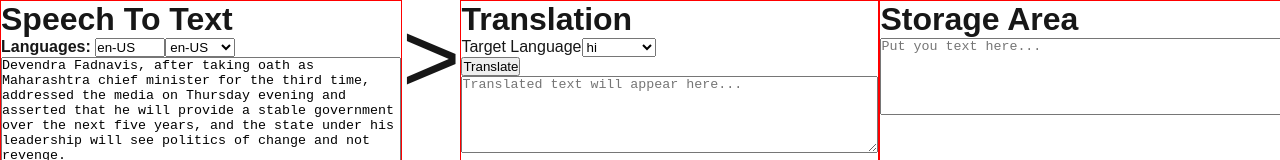
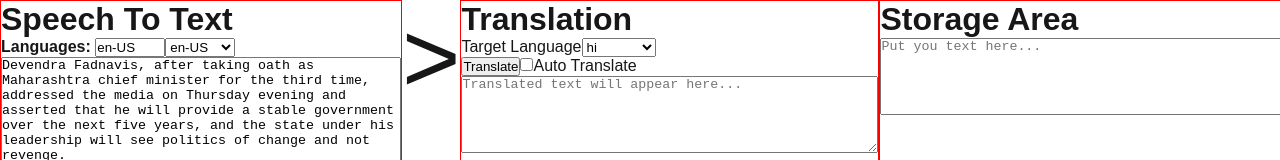
Before and after one commit to vimlesh1975/texttospeech, a Next.js app: page / in a window 1280 px wide. Shown: the top 160 px of the page. Built offline with nearby package versions, Linux system fonts and the light colour scheme.

Commit message:
auto translate

```diff
--- a/package.json
+++ b/package.json
@@ -12,6 +12,7 @@
     "@google-cloud/text-to-speech": "^5.6.0",
     "@google-cloud/translate": "^8.5.0",
     "axios": "^1.7.8",
+    "beautiful-react-hooks": "^5.0.2",
     "dotenv": "^16.4.6",
     "next": "15.0.3",
     "react": "^18.3.1",
--- a/src/app/SpeechToText.jsx
+++ b/src/app/SpeechToText.jsx
@@ -1,5 +1,5 @@
 import SpeechRecognition, { useSpeechRecognition } from "react-speech-recognition";
-import { useState } from "react";
+import { useState,useEffect  } from "react";
 import TTS from "./TTS";
 import TranslationApp from './TranslationApp'
 
@@ -71,14 +71,17 @@ const languages = [
     "zh-TW",
     "bh-IN"
 ];
+
+
 function SpeechToText() {
     const { transcript, listening, resetTranscript } = useSpeechRecognition();
     const [currentLanguage, setcurrentLanguage] = useState('en-US');
     const [continuous1, setContinuous1] = useState(true);
     const [currentText, setcurrentText] = useState('Devendra Fadnavis, after taking oath as Maharashtra chief minister for the third time, addressed the media on Thursday evening and asserted that he will provide a stable government over the next five years, and the state under his leadership will see politics of change and not revenge.')
     const [replace1, setReplace1] = useState(false);
+
+
     const setTextfromMic = (replace) => {
-
         if (replace) {
             setcurrentText(transcript);
         }
@@ -176,8 +179,9 @@ function SpeechToText() {
             </div>
             <div style={{ fontSize: 100 }}>{'>'}</div>
             <div style={{ border: '1px solid red' }}>
-                <TranslationApp text={currentText} />
+                <TranslationApp currentText={currentText} transcript={transcript} />
             </div>
+
         </div>
     </div>);
 }
--- a/src/app/TTS.js
+++ b/src/app/TTS.js
@@ -2,6 +2,9 @@
 
 import { useState, useRef, useEffect } from 'react';
 import {list_voices} from './list-voices'
+
+const languages=list_voices;
+const languagesLoading=false;
 
 export default function TTS({text}) {
 
@@ -11,29 +14,7 @@ export default function TTS({text}) {
   const [loading, setLoading] = useState(false);
   const [autoPlay, setAutoPlay] = useState(true);
   const [playbackSpeed, setPlaybackSpeed] = useState(1.0);
-  const [languages, setLanguages] = useState(list_voices);
-  const [languagesLoading, setLanguagesLoading] = useState(false);
   const audioRef = useRef(null);
-
-  // Fetch languages on component mount
-  // useEffect(() => {
-  //   const fetchLanguages = async () => {
-  //     try {
-  //       const response = await fetch('/api/list-voices');
-  //       if (!response.ok) {
-  //         throw new Error('Failed to fetch languages.');
-  //       }
-  //       const data = await response.json();
-  //       setLanguages(data.languages);
-  //       console.log(data.languages);
-  //     } catch (error) {
-  //       console.error('Error fetching languages:', error);
-  //     } finally {
-  //       setLanguagesLoading(false);
-  //     }
-  //   };
-  //   fetchLanguages();
-  // }, []);
 
   const handleSpeak = async () => {
     if (!text.trim()) {
--- a/src/app/TranslationApp.jsx
+++ b/src/app/TranslationApp.jsx
@@ -1,34 +1,28 @@
 import React, { useState, useEffect } from 'react';
 import TTS from "./TTS";
-import {languagelist} from './languages'
+import { languagelist } from './languages'
 
 
-const TranslationApp = ({text}) => {
+const languages = languagelist;
+
+const TranslationApp = ({ currentText, transcript }) => {
   const [translatedText, setTranslatedText] = useState('');
   const [targetLanguage, setTargetLanguage] = useState('hi');
-  const [languages, setLanguages] = useState(languagelist);
   const [loading, setLoading] = useState(false);
 
-  // Fetch supported languages
-  // useEffect(() => {
-  //   const fetchLanguages = async () => {
-  //     try {
-  //       const response = await fetch('/api/languages');
-  //       if (!response.ok) throw new Error('Failed to fetch languages');
-  //       const data = await response.json();
-  //       setLanguages(data.languages);
-  //       console.log(data.languages);
-  //       // setTargetLanguage(data.languages[0]?.code || ''); // Default to the first language
-  //     } catch (error) {
-  //       console.error('Error fetching languages:', error);
-  //     }
-  //   };
-  //   fetchLanguages();
-  // }, []);
+  const [isChecked, setIsChecked] = useState(false);
+
+
+
+
 
   const handleTranslate = async () => {
+    const text = isChecked ? transcript : currentText;
+
+    console.log(transcript)
+
     if (!text || !targetLanguage) {
-      alert('Please enter text and select a target language!');
+      // alert('Please enter text and select a target language!');
       return;
     }
 
@@ -54,6 +48,26 @@ const TranslationApp = ({text}) => {
     }
   };
 
+
+  useEffect(() => {
+    let timer;
+
+    if (isChecked) {
+      // Start the timer when the checkbox is checked
+      timer = setInterval(() => {
+        if (!loading) { // Skip if a previous translation is still in progress
+          handleTranslate();
+        }
+      }, 5000); // 1-second interval
+    } else {
+      // Clear the timer when the checkbox is unchecked
+      clearInterval(timer);
+    }
+
+    // Cleanup the timer on component unmount or when `isChecked` changes
+    return () => clearInterval(timer);
+  }, [isChecked, handleTranslate]);
+
   return (
     <div>
       <h1>Translation</h1>
@@ -62,7 +76,7 @@ const TranslationApp = ({text}) => {
         <select value={targetLanguage} onChange={(e) => setTargetLanguage(e.target.value)}>
           {languages.map((lang) => (
             <option key={lang.code} value={lang.code}>
-              {lang.code}{lang.name?-lang.name:''}
+              {lang.code}{lang.name ? -lang.name : ''}
             </option>
           ))}
         </select>
@@ -73,6 +87,16 @@ const TranslationApp = ({text}) => {
       <button onClick={handleTranslate} disabled={loading}>
         {loading ? 'Translating...' : 'Translate'}
       </button>
+
+      <label>
+        <input
+          type="checkbox"
+          checked={isChecked}
+          onChange={(e) => setIsChecked(e.target.checked)}
+        />
+        Auto Translate
+      </label>
+
       <br />
       <textarea
         rows="5"
@@ -82,7 +106,7 @@ const TranslationApp = ({text}) => {
 
         placeholder="Translated text will appear here..."
       />
-          { (translatedText!=='') && <TTS text={translatedText} />}
+      {(translatedText !== '') && <TTS text={translatedText} />}
 
     </div>
   );
```
Also changed, not shown: 1 other file (tests, documents, lock files or other folders).
